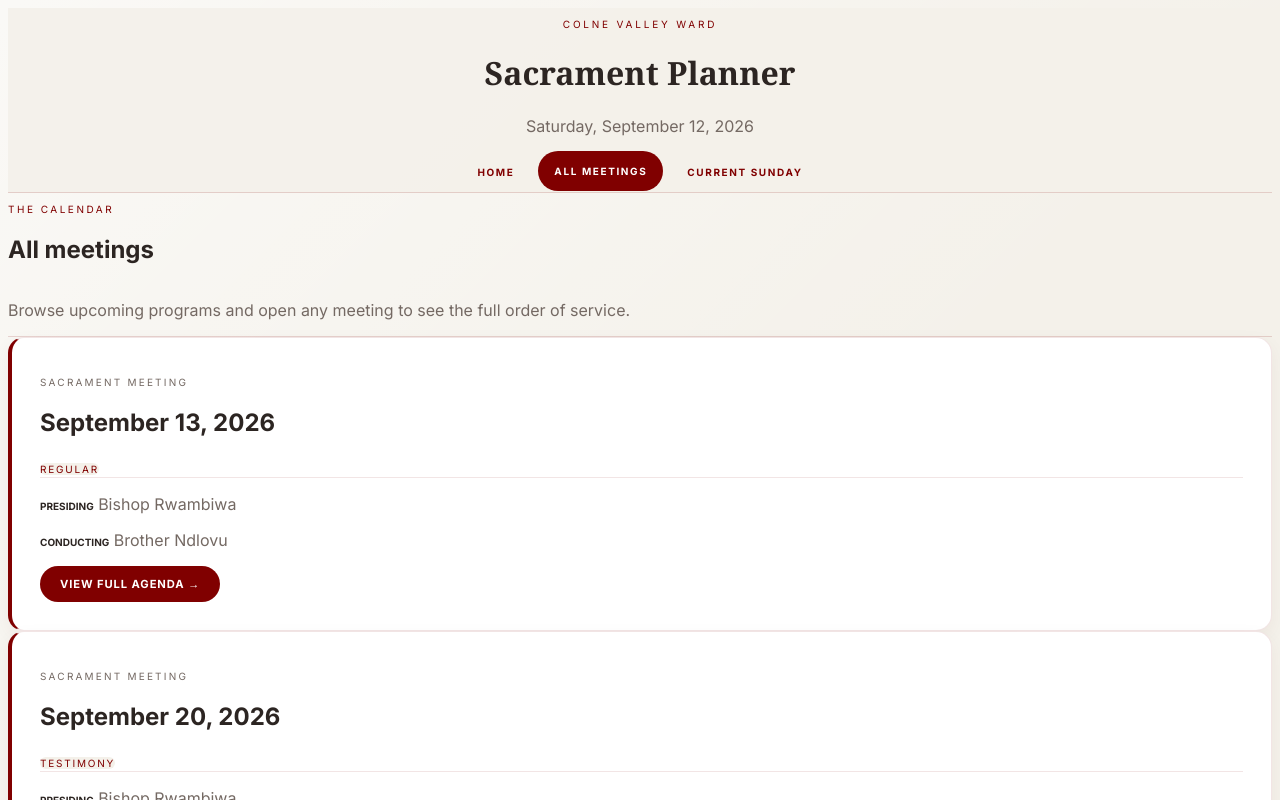
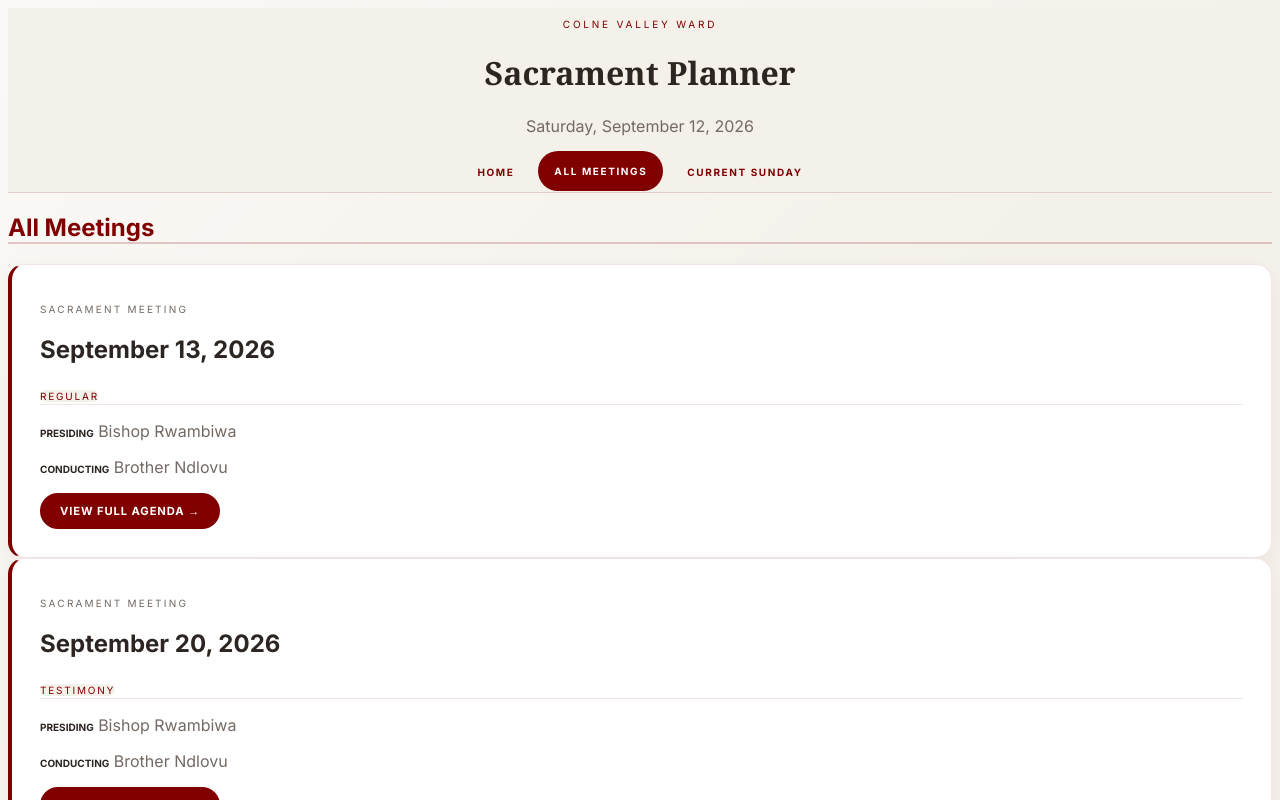
Before and after one commit to faraidale/sacrament-meetings, a Next.js app: page /meetings in a window 1280 px wide. Shown: the top 800 px of the page. Built offline with nearby package versions, Linux system fonts and the light colour scheme.

Commit message:
Fix absolute API URLs for Vercel deployment

```diff
--- a/app/meetings/[id]/page.tsx
+++ b/app/meetings/[id]/page.tsx
@@ -1,24 +1,25 @@
 import { notFound } from 'next/navigation';
 import MeetingDetail from '@/components/MeetingDetail';
-import type { SacramentMeeting } from '@/lib/type';
-
-const getBaseUrl = () => {
-    if (process.env.VERCEL_URL) return `https://${process.env.VERCEL_URL}`;
-    return `http://localhost:3000`;
-}
+import type { SacramentMeeting } from '@/lib/types';
+import { headers } from 'next/headers';
 
 export default async function MeetingDetailPage({ params }: { params: Promise<{ id: string }> }) {
+  const headerStore = await headers();
+  const host = headerStore.get('host') || 'localhost:3000';
+  const protocol = host.includes('localhost') ? 'http' : 'https';
+  const baseUrl = `${protocol}://${host}`;
+
   const { id } = await params;
-    const res = await fetch(`${getBaseUrl()}/api/meetings/${id}`, { cache: 'no-store' });
+  const res = await fetch(`${baseUrl}/api/meetings/${id}`, { cache: 'no-store' });
 
   if (!res.ok) {
-        notFound(); // Triggers standard 404 page if ID doesn't exist or is invalid
+    notFound();
   }
 
   const meeting: SacramentMeeting = await res.json();
 
   return (
-        <div>
+    <div className="w-full max-w-3xl mx-auto">
       <MeetingDetail meeting={meeting} />
     </div>
   );
--- a/app/meetings/current/page.tsx
+++ b/app/meetings/current/page.tsx
@@ -1,24 +1,23 @@
 import { redirect } from 'next/navigation';
-import type { SacramentMeeting } from '@/lib/type';
-
-const getBaseUrl = () => {
-    if (process.env.VERCEL_URL) return `https://${process.env.VERCEL_URL}`;
-    return `http://localhost:3000`;
-}
+import type { SacramentMeeting } from '@/lib/types';
+import { headers } from 'next/headers';
 
 export default async function CurrentMeetingPage() {
+  const headerStore = await headers();
+  const host = headerStore.get('host') || 'localhost:3000';
+  const protocol = host.includes('localhost') ? 'http' : 'https';
+  const baseUrl = `${protocol}://${host}`;
+
   const today = new Date();
-    const dayOfWeek = today.getDay(); // 0 (Sun) through 6 (Sat)
+  const dayOfWeek = today.getDay();
   const sunday = new Date(today);
-    sunday.setDate(today.getDate() - dayOfWeek); // roll back to Sunday
+  sunday.setDate(today.getDate() - dayOfWeek);
 
-    // Format as YYYY-MM-DD
   const isoDate = sunday.toISOString().split('T')[0];
 
-    const res = await fetch(`${getBaseUrl()}/api/meetings?date=${isoDate}`, { cache: 'no-store' });
+  const res = await fetch(`${baseUrl}/api/meetings?date=${isoDate}`, { cache: 'no-store' });
   const meetings: SacramentMeeting[] = await res.json();
 
-    // If we find a meeting for the current Sunday, go to it. Otherwise fallback to the main list.
   if (meetings && meetings.length > 0) {
     redirect(`/meetings/${meetings[0].id}`);
   } else {
--- a/app/meetings/page.tsx
+++ b/app/meetings/page.tsx
@@ -1,26 +1,21 @@
 import MeetingCard from '@/components/MeetingCard';
-import type { SacramentMeeting } from '@/lib/type';
-
-// Helper to get the correct URL whether on Localhost or Vercel
-const getBaseUrl = () => {
-    if (process.env.VERCEL_URL) return `https://${process.env.VERCEL_URL}`;
-    return `http://localhost:3000`;
-}
+import type { SacramentMeeting } from '@/lib/types';
+import { headers } from 'next/headers';
 
 export default async function MeetingsPage() {
-    const res = await fetch(`${getBaseUrl()}/api/meetings`, { cache: 'no-store' });
+  // Dynamically grab the exact URL we are currently on
+  const headerStore = await headers();
+  const host = headerStore.get('host') || 'localhost:3000';
+  const protocol = host.includes('localhost') ? 'http' : 'https';
+  const baseUrl = `${protocol}://${host}`;
+
+  const res = await fetch(`${baseUrl}/api/meetings`, { cache: 'no-store' });
   const meetings: SacramentMeeting[] = await res.json();
 
   return (
-        <div>
-            <div className="mb-10 flex flex-col justify-between gap-4 border-b border-[#800000]/15 pb-7 sm:flex-row sm:items-end">
-                <div>
-                    <p className="mb-2 text-[10px] font-bold uppercase tracking-[0.25em] text-[#800000]">The calendar</p>
-                    <h2 className="font-serif text-4xl font-bold text-[#2c2522]">All meetings</h2>
-                </div>
-                <p className="max-w-xs text-sm leading-6 text-[#746963]">Browse upcoming programs and open any meeting to see the full order of service.</p>
-            </div>
-            <div className="grid grid-cols-1 gap-6 md:grid-cols-2">
+    <div className="w-full">
+      <h2 className="text-3xl font-serif text-[#800000] mb-8 border-b-2 border-[#800000]/20 pb-4">All Meetings</h2>
+      <div className="grid grid-cols-1 md:grid-cols-2 gap-6">
         {meetings.map((meeting) => (
           <MeetingCard key={meeting.id} meeting={meeting} />
         ))}
```
Lines whose indentation alone changed are shown as unchanged.
